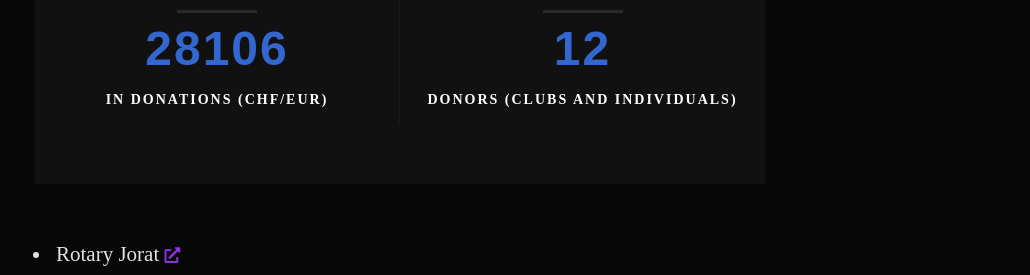
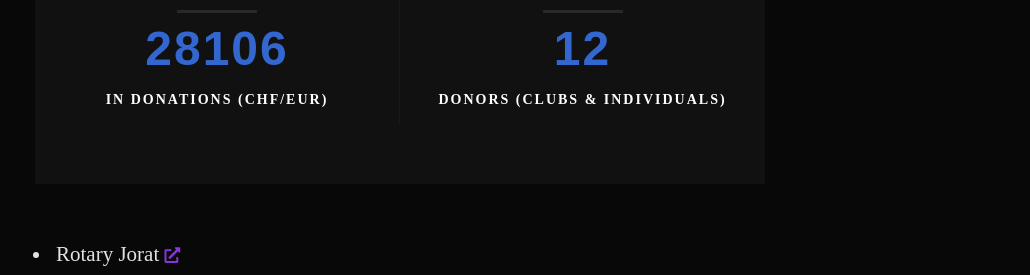
Before and after one commit to e-rotaract/e-rotaract.github.io, a Jekyll site: the page built from _pages/street-kids.md, in a window 1280 px wide and 900 px high, scrolled down 3044 px. Shown: the part 168-443 px from the top of the window, without its empty margins (250-1280 px from the left). Built offline with Jekyll 4.4.1, drawn with Linux system fonts in a browser that asks for light colours; some web fonts are replaced; some of the changed lines change nothing that is shown.

Commit message:
Update street-kids.md

```diff
--- a/_pages/street-kids.md
+++ b/_pages/street-kids.md
@@ -35,25 +35,25 @@
       newtab: true
       cta: "RID 9212"
       title: "Kenya 🇰🇪"
-      image: "assets/images/speakeat-logo-only.jpg"
+      image: "assets/images/flag-ke.jpg"
     right:
       url: "https://rotary1990.ch"
       newtab: true
       cta: "RID 1990"
       title: "Switzerland 🇨🇭"
-      image: "assets/images/street-kids/cover.png"
+      image: "assets/images/flag-ch.png"
   - left:
       url: "https://www.rotary1960.org"
       newtab: true
       cta: "RID 1960"
       title: "Portugal 🇵🇹"
-      image: "assets/images/human-movie.png"
+      image: "assets/images/flag-pt.png"
     right:
       url: "https://e-rotaract.com"
       newtab: false
       cta: "RID 1780"
       title: "France 🇫🇷"
-      image: "assets/images/instagram-logo.jpg"
+      image: "assets/images/flag-fr.jpg"
 
 ---
 
@@ -152,7 +152,7 @@
             <i class="fas fa-hand-holding-usd fa-lg"></i>
           </div>
           <h3 class="stat-count">28240</h3>
-          <h5 class="stat-title">in Donations (CHF/EUR)</h5>
+          <h5 class="stat-title">In Donations (CHF/EUR)</h5>
         </div>
 
         <div class="bgrid stat">
@@ -160,7 +160,7 @@
             <i class="fas fa-child fa-lg"></i>
           </div>
           <h3 class="stat-count">12</h3>
-          <h5 class="stat-title">Donors (clubs and individuals)</h5>
+          <h5 class="stat-title">Donors (Clubs & Individuals)</h5>
         </div>
 
       </div>
```
